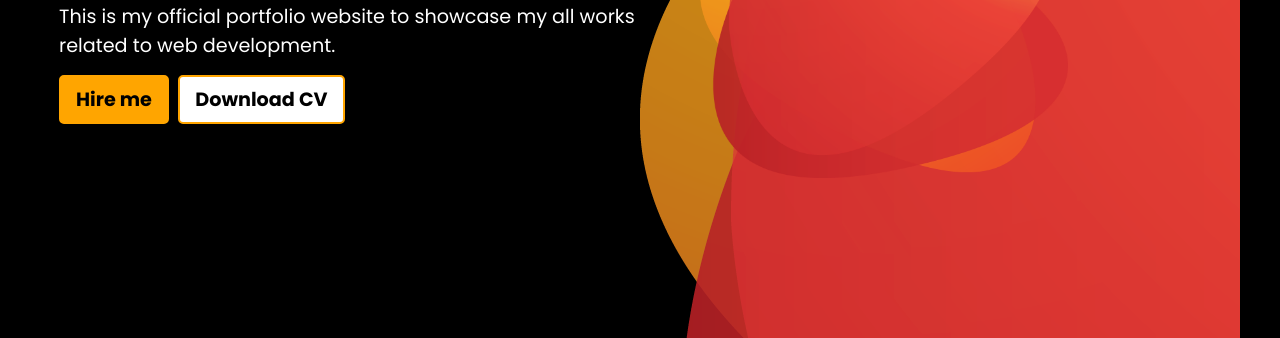
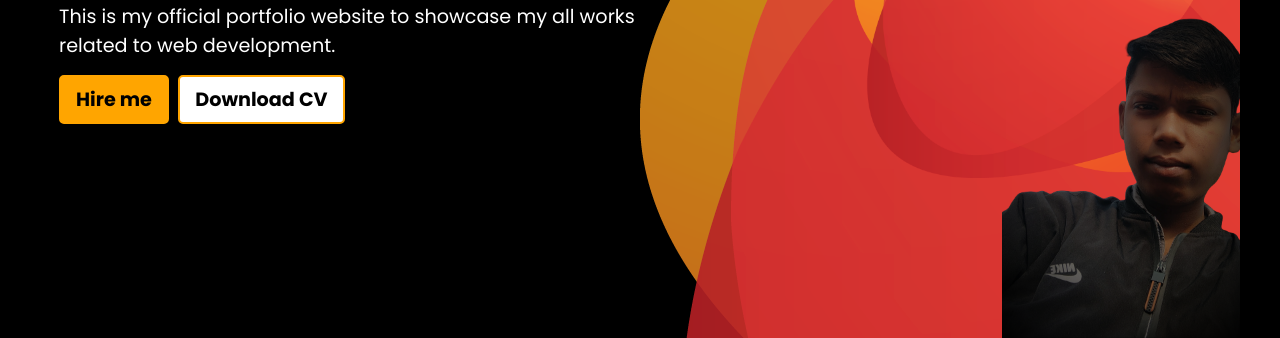
Before and after one commit to adarshmaurya54/Portfolio2, a plain HTML site: page index.html in a window 1280 px wide. Shown: the part 462-800 px from the top of the page. Drawn offline with nearby package versions, Linux system fonts and the light colour scheme; files whose address does not match are found by name.

Commit message:
image added

```diff
--- a/Style/style.css
+++ b/Style/style.css
@@ -156,7 +156,12 @@ button.slide {
     position: absolute;
     top: 50%;
     transform: translateY(-50%);
-    left: 10%;
+    right: 3%;
+}
+.right-side img:last-child{
+    position: absolute;
+    top: 50%;
+    right: 0;
 }
 
 @keyframes animate {
--- a/index.html
+++ b/index.html
@@ -53,6 +53,7 @@
             </div>
             <div class="right-side">
                 <img src="./image/bg1.png">
+                <img src="./image/dp1.png" alt="">
             </div>
         </div>
     </div>
```
Also changed, not shown: image/dp1.png (added), image/dp2.png (added), image/dp3.png (added).
